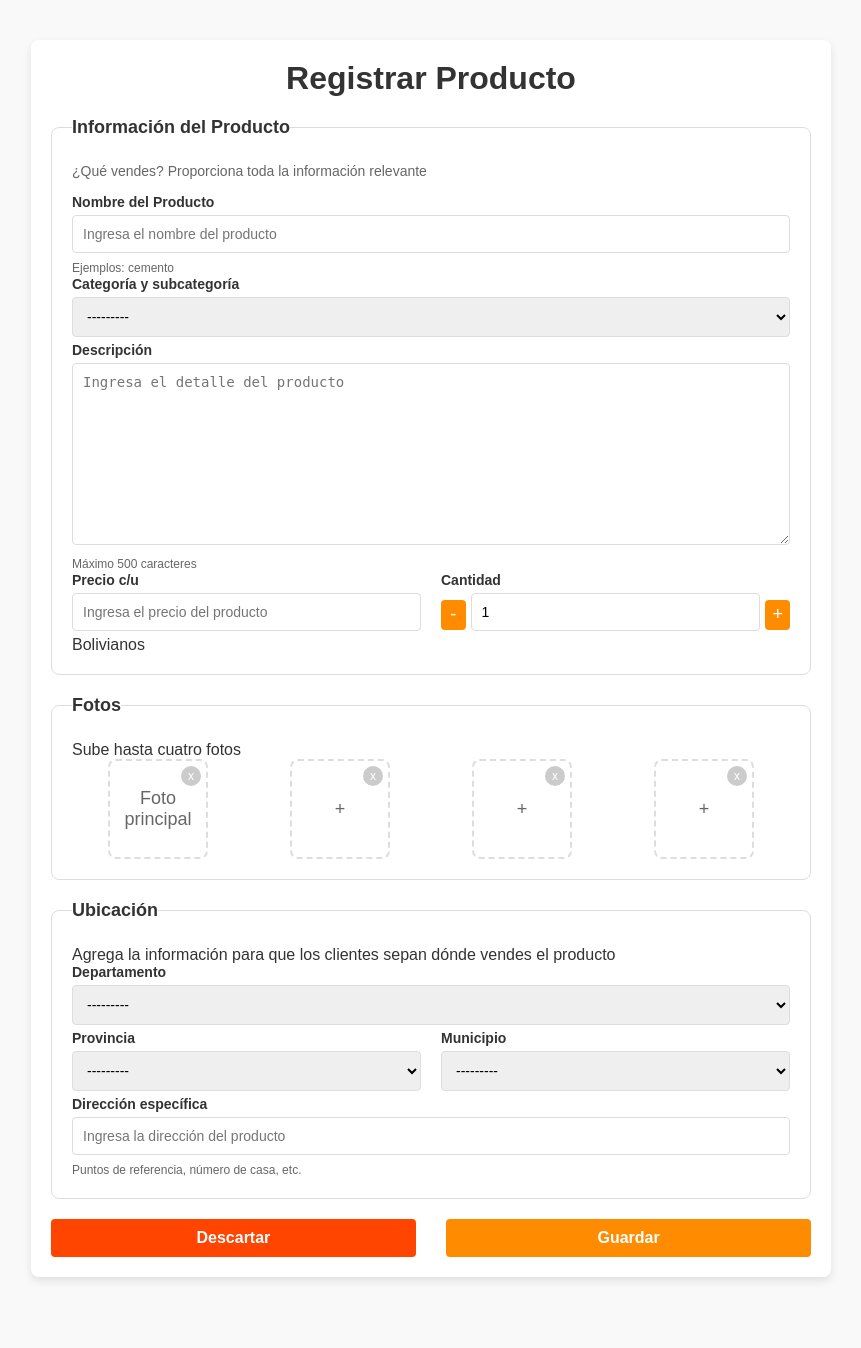
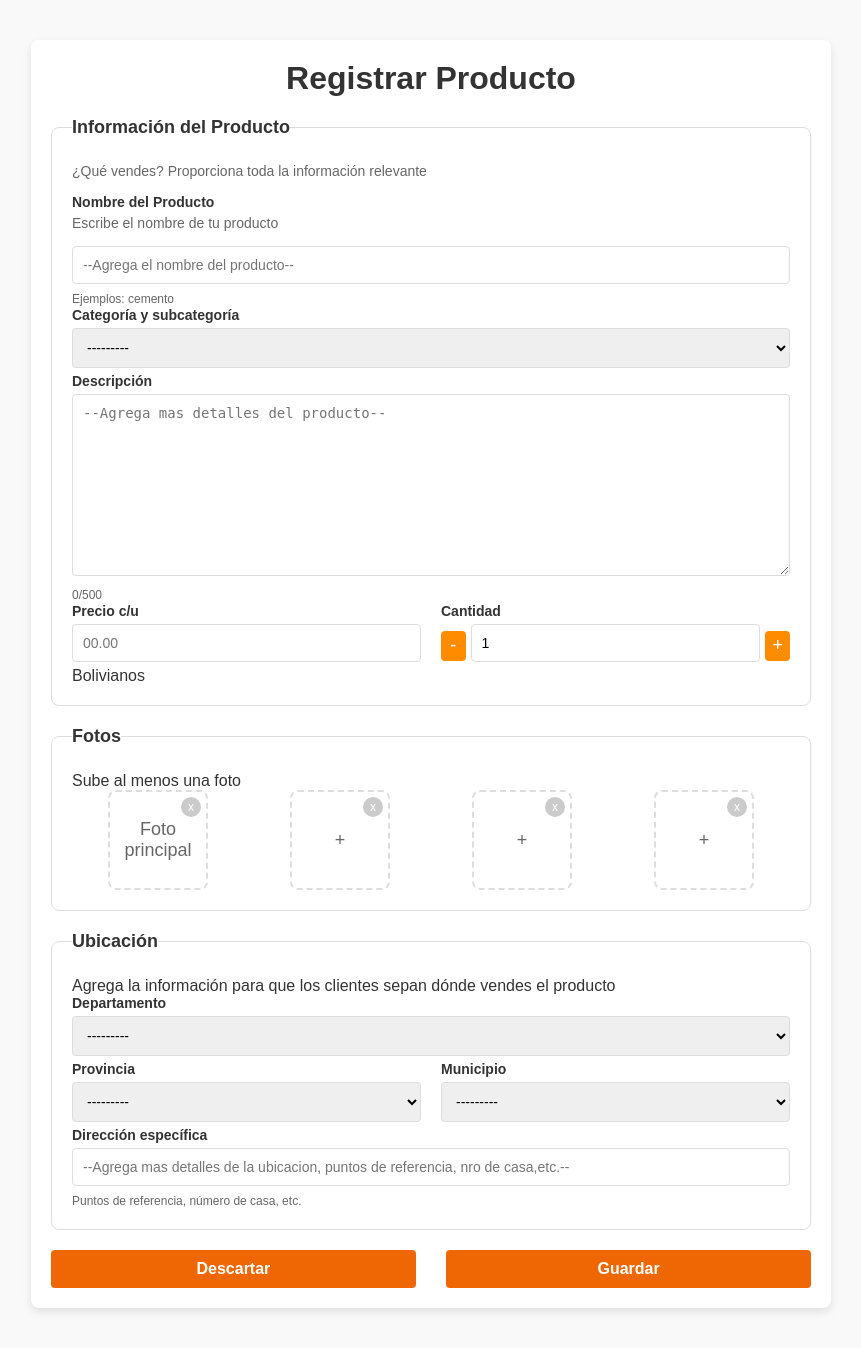
Before and after one commit to MauryQV/YouBuild, a Django app: page /registro-producto/ in a window 1280 px wide. Shown: the whole page, without its empty margins (209-1070 px from the left). Before the commit the page ends 1281 px from the top, so only its background shows below. Run offline with Django 5.2, Linux system fonts and the light colour scheme; a user stored in the database is signed in; data comes from the database, SQL or seed files in the repository; both versions use the stored data as it was after the commit.

Commit message:
Arreglo en formulario Producto

```diff
--- a/YouBuild/sistema/forms.py
+++ b/YouBuild/sistema/forms.py
@@ -159,18 +159,18 @@ class RegistroProductoForm(forms.ModelForm):
         max_length=50,
         required=True,
         label="Nombre del producto",
-        widget=forms.TextInput(attrs={'placeholder': 'Ingresa el nombre del producto'})
+        widget=forms.TextInput(attrs={'placeholder': '--Agrega el nombre del producto--'})
     )
     detalle = forms.CharField(
         max_length=200,
         required=True,
         label="Detalle",
-        widget=forms.Textarea(attrs={'placeholder': 'Ingresa el detalle del producto'})
+        widget=forms.Textarea(attrs={'placeholder': '--Agrega mas detalles del producto--'})
     )
     precio = forms.FloatField(
         required=True,
         label="Precio",
-        widget=forms.NumberInput(attrs={'placeholder': 'Ingresa el precio del producto'})
+        widget=forms.NumberInput(attrs={'placeholder': '00.00'})
     )
     categoria_fk = forms.ModelChoiceField(
         queryset=CategoriaDb.objects.all(),
@@ -200,7 +200,7 @@ class RegistroProductoForm(forms.ModelForm):
         max_length=255,
         required=True,
         label="Dirección",
-        widget=forms.TextInput(attrs={'placeholder': 'Ingresa la dirección del producto'})
+        widget=forms.TextInput(attrs={'placeholder': '--Agrega mas detalles de la ubicacion, puntos de referencia, nro de casa,etc.--'})
     )
     cantidad = forms.IntegerField(
         required=True,
--- a/YouBuild/sistema/static/registro_prod.css
+++ b/YouBuild/sistema/static/registro_prod.css
@@ -163,7 +163,7 @@ small {
 
 .discard-button,
 .submit-button {
-    background-color: #FF8C00;
+    background-color: #ef6605;
     color: #fff;
     padding: 10px 20px;
     border: none;
@@ -176,7 +176,7 @@ small {
 }
 
 .discard-button {
-    background-color: #FF4500;
+    background-color: #ef6605;
 }
 
 .discard-button:hover,
--- a/YouBuild/sistema/templates/registro_producto.html
+++ b/YouBuild/sistema/templates/registro_producto.html
@@ -23,6 +23,7 @@
 
                 <div class="form-group">
                     <label for="{{ form.nombre.id_for_label }}">Nombre del Producto</label>
+                    <p class="section-subtitle">Escribe el nombre de tu producto</p>
                     {{ form.nombre }}
                     <small>Ejemplos: cemento</small>
                     <div id="error-nombre" class="error-message"></div>
@@ -37,7 +38,7 @@
                 <div class="form-group">
                     <label for="{{ form.detalle.id_for_label }}">Descripción</label>
                     {{ form.detalle }}
-                    <small>Máximo 500 caracteres</small>
+                    <small>0/500</small>
                     <div id="error-detalle" class="error-message"></div>
                 </div>
 
@@ -65,7 +66,7 @@
             <!-- Fotos -->
             <fieldset class="section">
                 <legend>Fotos</legend>
-                <p>Sube hasta cuatro fotos</p>
+                <p>Sube al menos una foto</p>
                 <div class="image-upload">
                     <label for="file1">
                         <input type="file" id="file1" name="imagenes" required onchange="showPreview(event, 'preview1')">
@@ -151,13 +152,47 @@
             fileInput.value = "";
             preview.style.backgroundImage = "";
             preview.innerHTML = inputId === 'file1' ? "Foto principal" : "+";
+
+            // Validar en tiempo real después de eliminar
+            validateImageUpload();
+        }
+
+        function validateImageUpload() {
+            const fileInputs = [document.getElementById('file1'), document.getElementById('file2'), document.getElementById('file3'), document.getElementById('file4')];
+            const errorMessage = $('#error-foto');
+            errorMessage.text(''); // Limpiar mensaje de error
+
+            // Verificar si al menos uno de los inputs tiene un archivo
+            const hasFile = fileInputs.some(input => input.files.length > 0);
+            if (!hasFile) {
+                errorMessage.text("Campo Obligatorio: sube al menos una imagen.").css("color", "red").show();
+                return false; // No se permite el envío del formulario
+            }
+
+            // Validar el tipo y tamaño de cada archivo
+            for (let input of fileInputs) {
+                if (input.files.length > 0) {
+                    const file = input.files[0];
+                    const fileType = file.type;
+                    const fileSize = file.size / (1024 * 1024); // Tamaño en MB
+                    if (!['image/png', 'image/jpeg'].includes(fileType) || fileSize > 5) {
+                        errorMessage.text("Las fotos deben ser en formato PNG o JPG y no exceder 5 MB.").css("color", "red").show();
+                        return false; // No se permite el envío del formulario
+                    }
+                }
+            }
+
+            errorMessage.hide(); // Ocultar mensaje de error si todo es válido
+            return true; // Todo es válido
         }
 
         $(document).ready(function() {
             $('#id_nombre').on('input', function() {
                 const nombre = $(this).val().trim();
                 const nombreRegex = /^[a-zA-Z0-9\s]+$/;
-                if (nombre === "" || !nombreRegex.test(nombre) || nombre.length > 50) {
+                if (nombre === "") {
+                    $('#error-nombre').text("Campo Obligatorio").css("color", "red").show();
+                } else if (!nombreRegex.test(nombre) || nombre.length > 50) {
                     $('#error-nombre').text("Por favor, introduce un nombre válido.").css("color", "red").show();
                 } else {
                     $('#error-nombre').hide();
@@ -166,7 +201,7 @@
 
             $('#id_categoria_fk').on('change', function() {
                 if ($(this).val() === "") {
-                    $('#error-categoria').text("Selecciona una categoría.").css("color", "red").show();
+                    $('#error-categoria').text("Campo Obligatorio").css("color", "red").show();
                 } else {
                     $('#error-categoria').hide();
                 }
@@ -174,7 +209,9 @@
 
             $('#id_detalle').on('input', function() {
                 const detalle = $(this).val().trim();
-                if (detalle.length > 500) {
+                if (detalle === "") {
+                    $('#error-detalle').text("Campo Obligatorio").css("color", "red").show();
+                } else if (detalle.length > 500) {
                     $('#error-detalle').text("El detalle no puede exceder los 500 caracteres.").css("color", "red").show();
                 } else {
                     $('#error-detalle').hide();
@@ -183,7 +220,9 @@
 
             $('#id_precio').on('input', function() {
                 const precio = parseFloat($(this).val());
-                if (isNaN(precio) || precio <= 0) {
+                if ($(this).val() === "") {
+                    $('#error-precio').text("Campo Obligatorio").css("color", "red").show();
+                } else if (isNaN(precio) || precio <= 0) {
                     $('#error-precio').text("Por favor, introduce un precio válido.").css("color", "red").show();
                 } else {
                     $('#error-precio').hide();
@@ -192,7 +231,9 @@
 
             $('#id_cantidad').on('input', function() {
                 const cantidad = parseInt($(this).val());
-                if (isNaN(cantidad) || cantidad < 1) {
+                if ($(this).val() === "") {
+                    $('#error-cantidad').text("Campo Obligatorio").css("color", "red").show();
+                } else if (isNaN(cantidad) || cantidad < 1) {
                     $('#error-cantidad').text("La cantidad debe ser al menos 1.").css("color", "red").show();
                 } else {
                     $('#error-cantidad').hide();
@@ -200,19 +241,9 @@
             });
 
             $('#formulario-producto input[type="file"]').on('change', function() {
-                const file = this.files[0];
-                if (file) {
-                    const fileType = file.type;
-                    const fileSize = file.size / (1024 * 1024); // Tamaño en MB
-                    if (!['image/png', 'image/jpeg'].includes(fileType) || fileSize > 5) {
-                        $('#error-foto').text("Las fotos deben ser en formato PNG o JPG y no exceder 5 MB.").css("color", "red").show();
-                    } else {
-                        $('#error-foto').hide();
-                    }
-                }
+                validateImageUpload(); // Validar en tiempo real al cambiar el archivo
             });
-        });
-        $(document).ready(function() {
+
             // Cargar provincias cuando se selecciona un departamento
             $('#id_departamento_fk').change(function() {
                 var url = "{% url 'ajax_cargar_provincias' %}";
@@ -248,7 +279,7 @@
                     }
                 });
             });
-        });
+
             // Incrementar y decrementar cantidad
             document.getElementById('increment').addEventListener('click', function() {
                 let cantidad = document.getElementById('id_cantidad');
@@ -261,6 +292,69 @@
                     cantidad.value = parseInt(cantidad.value) - 1;
                 }
             });
+
+            // Validación del formulario al hacer clic en el botón "Guardar"
+            $('.submit-button').on('click', function(event) {
+                event.preventDefault(); // Evitar el envío del formulario para realizar la validación
+
+                let valid = true; // Variable para determinar si el formulario es válido
+                // Limpiar mensajes de error
+                $('#error-nombre').hide();
+                $('#error-categoria').hide();
+                $('#error-detalle').hide();
+                $('#error-precio').hide();
+                $('#error-cantidad').hide();
+                $('#error-foto').hide();
+
+                // Validar nombre
+                const nombre = $('#id_nombre').val().trim();
+                if (nombre === "") {
+                    $('#error-nombre').text("Campo Obligatorio").css("color", "red").show();
+                    valid = false;
+                }
+
+                // Validar categoría
+                if ($('#id_categoria_fk').val() === "") {
+                    $('#error-categoria').text("Campo Obligatorio").css("color", "red").show();
+                    valid = false;
+                }
+
+                // Validar detalle
+                const detalle = $('#id_detalle').val().trim();
+                if (detalle === "") {
+                    $('#error-detalle').text("Campo Obligatorio").css("color", "red").show();
+                    valid = false;
+                }
+
+                // Validar precio
+                const precio = parseFloat($('#id_precio').val());
+                if (isNaN(precio) || precio <= 0) {
+                    $('#error-precio').text("Campo Obligatorio").css("color", "red").show();
+                    valid = false;
+                }
+
+                // Validar cantidad
+                const cantidad = parseInt($('#id_cantidad').val());
+                if (isNaN(cantidad) || cantidad < 1) {
+                    $('#error-cantidad').text("Campo Obligatorio").css("color", "red").show();
+                    valid = false;
+                }
+
+                // Validar imagenes
+                if (!validateImageUpload()) {
+                    valid = false;
+                }
+
+                // Si el formulario es válido, se puede enviar
+                if (valid) {
+                    // Aquí se puede enviar el formulario (ej. $('#formulario-producto').submit())
+                    $('#formulario-producto').submit(); // Comentado si quieres realizar otras acciones antes de enviar
+                }
+            });
+        });
     </script>
+
+
+
 </body>
 </html>
```
Also changed, not shown: YouBuild/db.sqlite3. Lines whose indentation alone changed are shown as unchanged.
